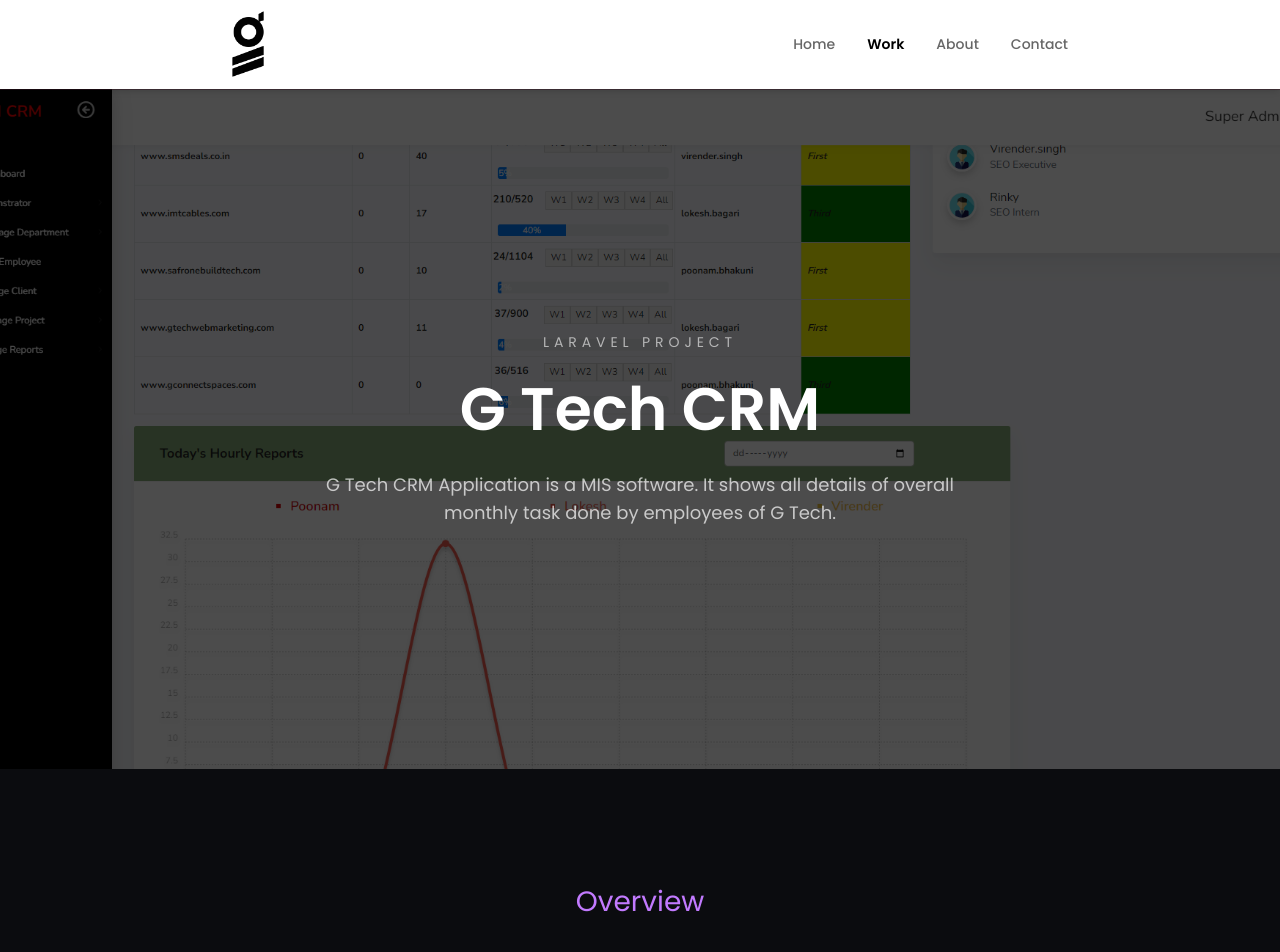
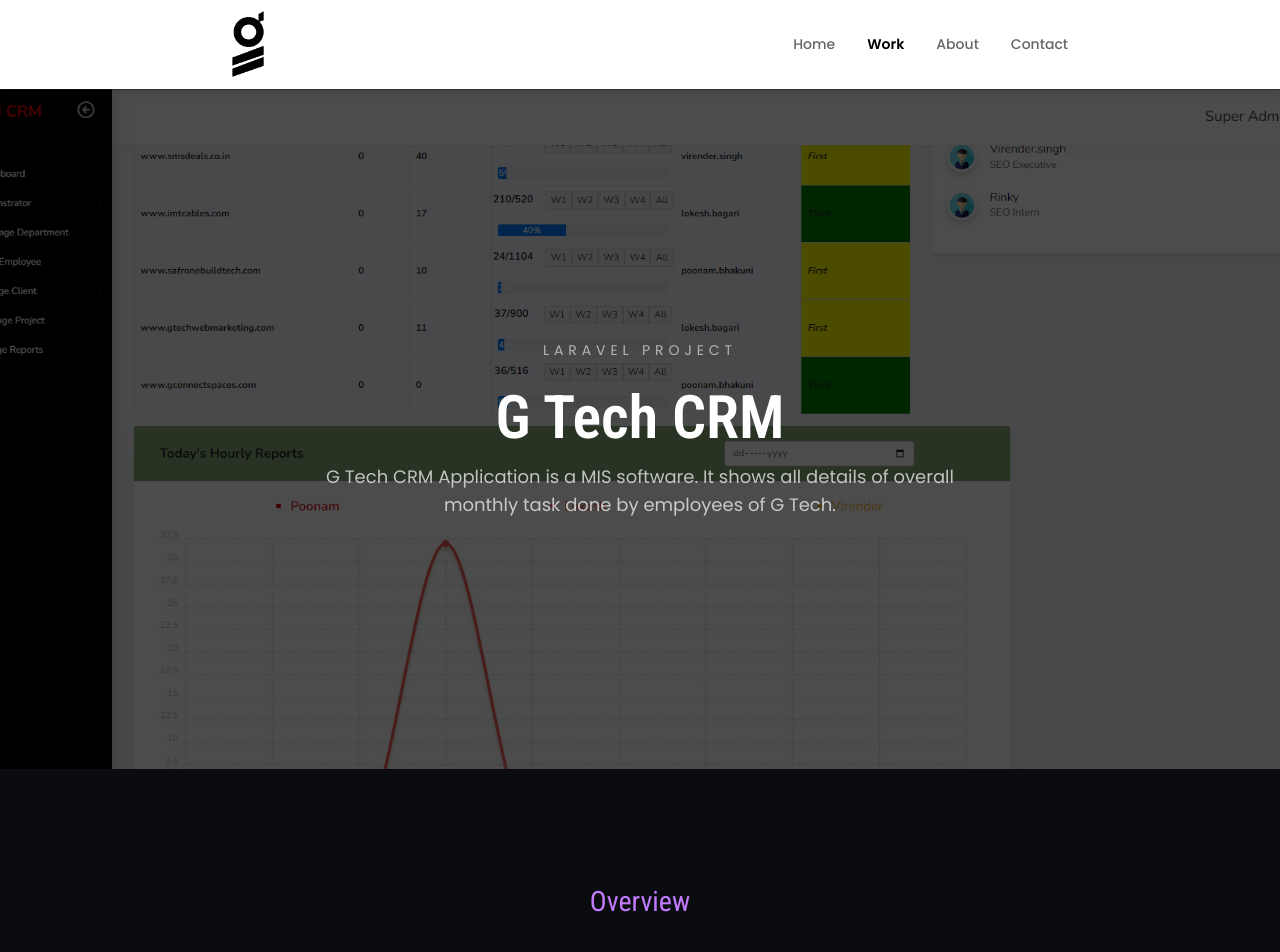
Before and after one commit to webcodingravi/gtechwebmarketing, a React (Vite) app: page /work/g-tech-crm in a window 1280 px wide. Shown: the top 952 px of the page. Built offline with nearby package versions, Linux system fonts and the light colour scheme; a web font is replaced by a local one.

Commit message:
work-detail-page

```diff
--- a/src/pages/OfferingDetail.jsx
+++ b/src/pages/OfferingDetail.jsx
@@ -47,24 +47,24 @@
                     <div className="absolute inset-0 bg-gradient-to-t from-black/85 via-black/40 to-transparent" />
 
                     {/* content */}
-                    <div className="relative z-10 mx-auto flex h-full  items-end px-6 pb-16 lg:px-[45px]">
+                    <div className="relative z-10 mx-auto flex h-full items-center justify-center px-6 pb-16 md:px-[45px]">
 
                         <motion.div
                             initial={{ opacity: 0, y: 60 }}
                             animate={{ opacity: 1, y: 0 }}
                             transition={{ duration: 0.9 }}
-                            className="max-w-4xl"
+                            className="md:px-52  text-center md:text-center"
                         >
                             <p className="mb-4 text-sm uppercase tracking-[0.35em] text-white/70">
                                 {service.category}
                             </p>
 
-                            <h1 className="text-4xl font-semibold leading-tight text-white md:text-6xl">
+                            <h1 className="text-4xl font-semibold leading-tight text-white md:text-6xl heading">
                                 {service.title}
                             </h1>
 
-                            <p className="mt-6 max-w-2xl text-lg leading-8 text-white/80">
-                                {service.description}
+                            <p className="mt-4 max-w-2xl text-lg leading-8 text-white/80">
+                                {service.overview}
                             </p>
                         </motion.div>
 
@@ -75,14 +75,14 @@
                 <section className="border-b border-slate-200 py-24">
                     <div className="md:px-52 grid  gap-16 px-6 lg:grid-cols-2 ">
                         <div>
-                            <p className="text-sm uppercase tracking-[0.35em] text-slate-500">
+                            <p className="text-lg uppercase text-slate-500 heading">
                                 Overview
                             </p>
 
-                            <h2 className="mt-6 text-4xl font-semibold leading-tight">
+                            <p className="mt-6 text-4xl font-semibold leading-tight">
                                 Creating connected customer experiences through strategy,
                                 technology and design.
-                            </h2>
+                            </p>
                         </div>
 
                         <div>
--- a/src/pages/WorkDetail.jsx
+++ b/src/pages/WorkDetail.jsx
@@ -41,11 +41,11 @@
                             {project.category}
                         </p>
 
-                        <h1 className="text-4xl md:text-6xl font-semibold leading-tight">
+                        <h1 className="text-4xl md:text-6xl font-semibold leading-tight heading">
                             {project.title}
                         </h1>
 
-                        <p className="mt-6 text-white/70 text-lg max-w-2xl mx-auto">
+                        <p className="mt-2 text-white/70 text-lg max-w-2xl mx-auto">
                             {project.intro}
                         </p>
 
@@ -59,7 +59,7 @@
             <section className="py-28">
                 <div className="max-w-5xl mx-auto px-6 text-center">
 
-                    <p className=" text-purple-400 text-[28px] mb-6 capitalize">
+                    <p className=" text-purple-400 text-[28px] mb-6 capitalize heading">
                         Overview
                     </p>
 
```
